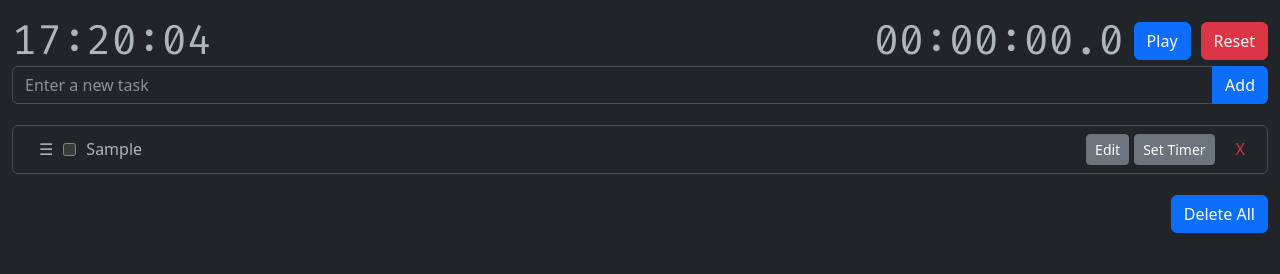
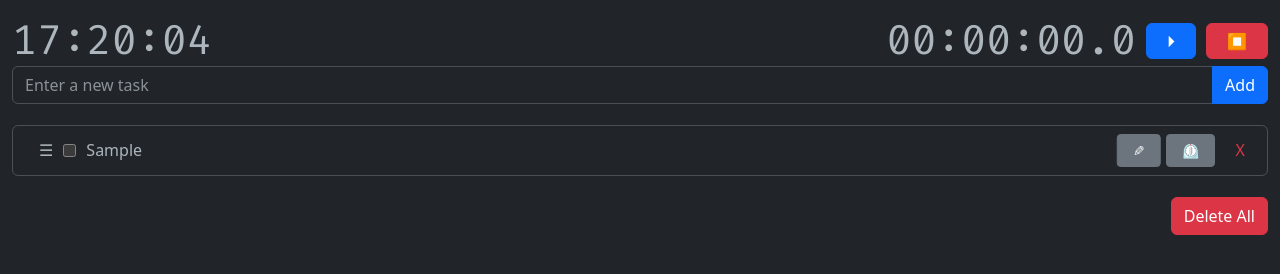
Before and after one commit to sergantspok88/HtmlSimpleToDo, a plain HTML site: page Todo.html in a window 1280 px wide. Both pictures are taken after typing "Sample" into the empty fields and a click on the button "Add". Drawn offline with nearby package versions, Linux system fonts and the light colour scheme.

Commit message:
Changed some of buttons text to use appropriate unicode character icons

```diff
--- a/Todo.html
+++ b/Todo.html
@@ -84,6 +84,11 @@
             margin: 0 10px;
             /* 0 for bottom and top, 10 for left and right */
         }
+
+        .mirror {
+            transform: scaleX(-1);
+            display: inline-block;
+        }
     </style>
 </head>
 
@@ -97,8 +102,8 @@
                     </div>
                     <div style="display:flex; justify-content:flex-end; align-items:center;">
                         <time id="stopwatch" class="display-4" style="padding-right: 5px;">00:00:00.0</time>
-                        <button class="btn btn-primary" onclick="myStopwatch.toggleStopwatch()" id="startPause" style="margin-left: 5px; margin-right: 5px;">Play</button>
-                        <button class="btn btn-danger" onclick="myStopwatch.resetStopwatch()" id="reset" style="margin-left: 5px;">Reset</button>
+                        <button class="btn btn-primary" onclick="myStopwatch.toggleStopwatch()" id="startPause" style="margin-left: 5px; margin-right: 5px; padding: 5px 20px;">&#x23F5;</button>
+                        <button class="btn btn-danger" onclick="myStopwatch.resetStopwatch()" id="reset" style="margin-left: 5px; padding: 5px 20px;">&#x23F9;</button>
                     </div>
                 </div>
             </div>
@@ -111,7 +116,7 @@
         </ul>
 
         <div class="input-group mb-3 justify-content-end">
-            <button class="btn btn-primary" id="deleteAllButton">Delete All</button>
+            <button class="btn btn-danger" id="deleteAllButton">Delete All</button>
         </div>
     </div>
 
@@ -122,8 +127,8 @@
                 this.stopwatchTimer = null;
                 this.isStopwatchRunning = false;
                 this.elapsedMilliseconds = 0;
-                this.playText = "Play";
-                this.pauseText = "Pause";
+                this.playText = "&#x23F5;";
+                this.pauseText = "&#x23F8;";
             }
 
             startStopwatch() {
@@ -314,7 +319,8 @@
 
             let isTimerStarted = false;
             timerButton.className = "btn btn-secondary btn-sm timer-button";
-            timerButton.textContent = "Set Timer";
+            timerButton.style = "padding: 5px 15px;"
+            timerButton.innerHTML = "&#x23F2;";
             let intervalId = -1;
             timerButton.addEventListener("click", function() {
                 if (isTimerStarted) {
@@ -356,8 +362,9 @@
                 }
             });
 
-            editButton.className = "btn btn-secondary btn-sm";
-            editButton.textContent = "Edit";
+            editButton.className = "btn btn-secondary btn-sm mirror";
+            editButton.innerHTML = "&#9998;";
+            editButton.style = "padding: 5px 15px;"
             editButton.addEventListener("click", function() {
                 editTask(li);
             });
```
